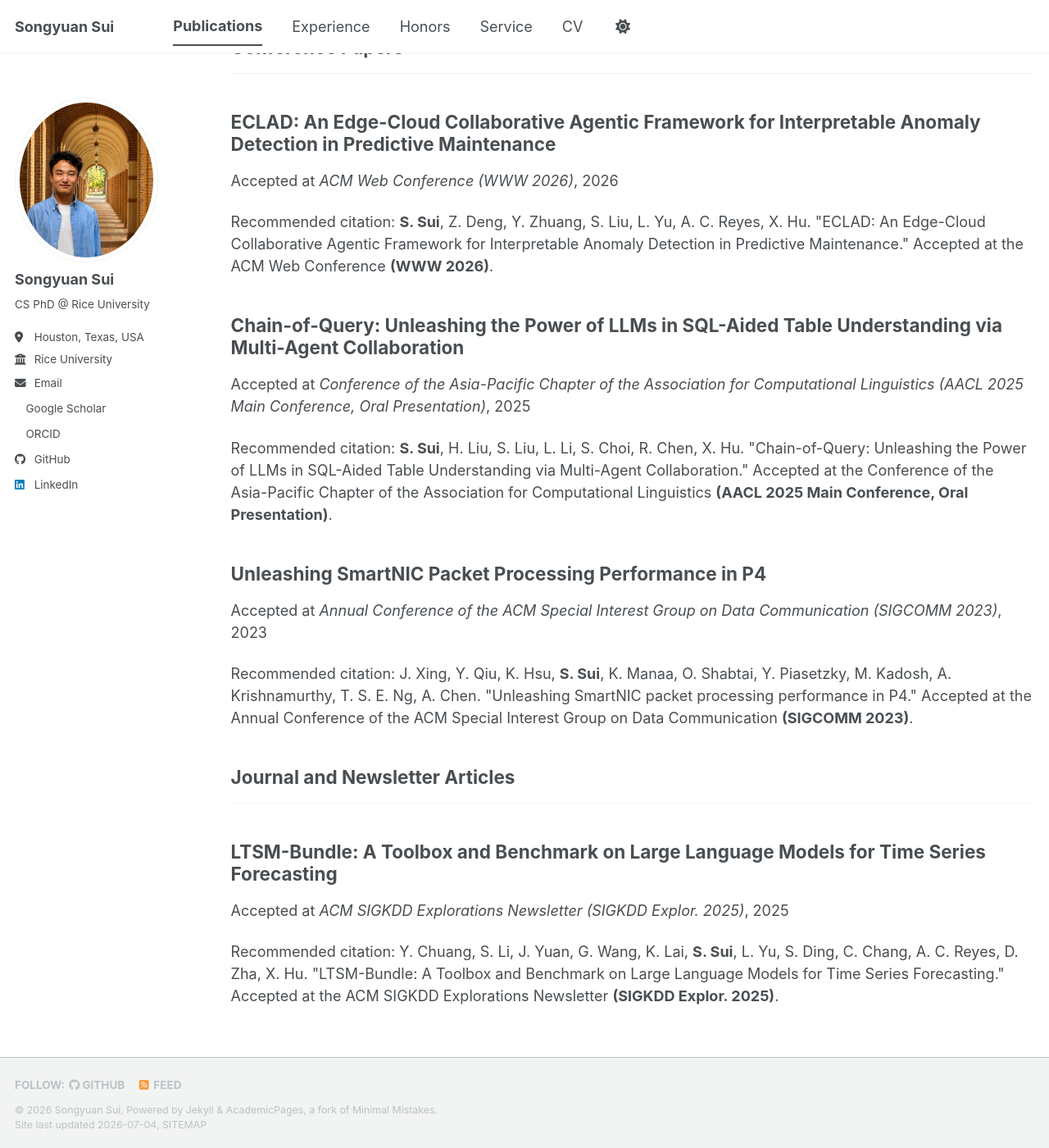
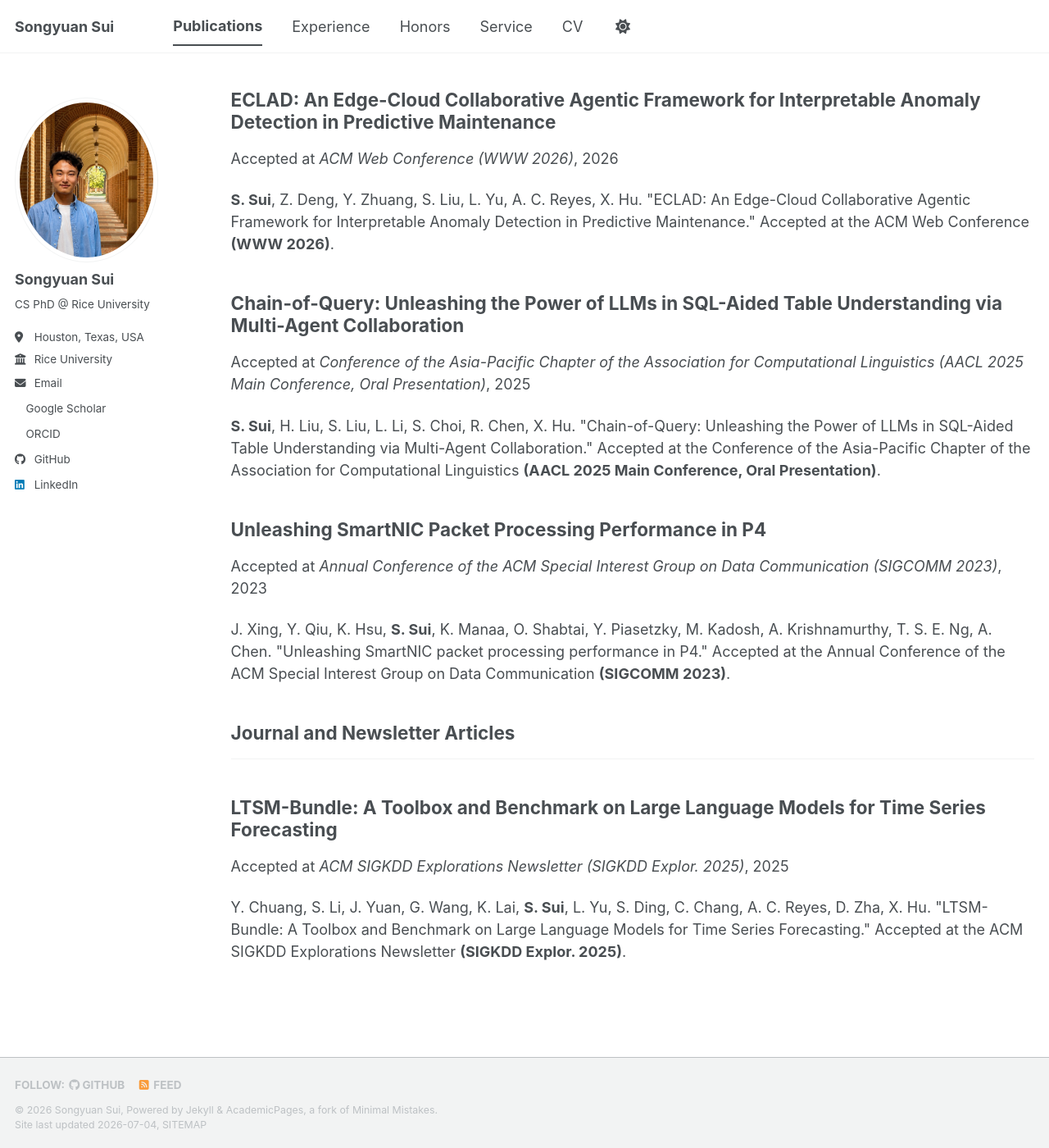
Before and after one commit to SongyuanSui/SongyuanSui.github.io, a Jekyll site: the page built from _pages/publications.html, in a window 1280 px wide and 1400 px high, scrolled down 1202 px. Shown: the whole window at 82% size. Built offline with Jekyll 4.4.1, drawn with Linux system fonts in a browser that asks for light colours; a style sheet for code colours, icons or effects is not loaded; some of the changed text lies outside the part shown.

Commit message:
adjust publication entries

```diff
--- a/_includes/archive-single.html
+++ b/_includes/archive-single.html
@@ -55,21 +55,21 @@
     {% endif %}
 
     {% if post.citation and post.paperurl and post.slidesurl and post.bibtexurl %}
-      <p>Recommended citation: {{ post.citation }}<br /><a href="{{ post.paperurl }}">Download Paper</a> | <a href="{{ post.slidesurl }}">Download Slides</a> | <a href="{{ post.bibtexurl }}">Download Bibtex</a></p>
+      <p>{{ post.citation }}<br /><a href="{{ post.paperurl }}">Download Paper</a> | <a href="{{ post.slidesurl }}">Download Slides</a> | <a href="{{ post.bibtexurl }}">Download Bibtex</a></p>
     {% elsif post.citation and post.paperurl and post.slidesurl %}
-      <p>Recommended citation: {{ post.citation }}<br /><a href="{{ post.paperurl }}">Download Paper</a> | <a href="{{ post.slidesurl }}">Download Slides</a></p>
+      <p>{{ post.citation }}<br /><a href="{{ post.paperurl }}">Download Paper</a> | <a href="{{ post.slidesurl }}">Download Slides</a></p>
     {% elsif post.citation and post.paperurl and post.bibtexurl %}
-      <p>Recommended citation: {{ post.citation }}<br /><a href="{{ post.paperurl }}">Download Paper</a> | <a href="{{ post.bibtexurl }}">Download Bibtex</a></p>
+      <p>{{ post.citation }}<br /><a href="{{ post.paperurl }}">Download Paper</a> | <a href="{{ post.bibtexurl }}">Download Bibtex</a></p>
     {% elsif post.citation and post.paperurl %}
-      <p>Recommended citation: {{ post.citation }}<br /><a href="{{ post.paperurl }}">Download Paper</a></p>
+      <p>{{ post.citation }}<br /><a href="{{ post.paperurl }}">Download Paper</a></p>
     {% elsif post.citation and post.slidesurl and post.bibtexurl %}
-      <p>Recommended citation: {{ post.citation }}<br /><a href="{{ post.slidesurl }}">Download Slides</a> | <a href="{{ post.bibtexurl}}">Download Bibtex</a></p>
+      <p>{{ post.citation }}<br /><a href="{{ post.slidesurl }}">Download Slides</a> | <a href="{{ post.bibtexurl}}">Download Bibtex</a></p>
     {% elsif post.citation and post.slidesurl %}
-      <p>Recommended citation: {{ post.citation }}<br /><a href="{{ post.slidesurl }}">Download Slides</a></p>
+      <p>{{ post.citation }}<br /><a href="{{ post.slidesurl }}">Download Slides</a></p>
     {% elsif post.citation and post.bibtexurl %}
-      <p>Recommended citation: {{ post.citation }}<br /><a href="{{ post.bibtexurl }}">Download Bibtex</a></p>
+      <p>{{ post.citation }}<br /><a href="{{ post.bibtexurl }}">Download Bibtex</a></p>
     {% elsif post.citation %}
-      <p>Recommended citation: {{ post.citation }}</p>
+      <p>{{ post.citation }}</p>
     {% elsif post.paperurl and post.bibtexurl %}
       <p><a href="{{ post.paperurl }}">Download Paper</a> | <a href="{{ post.bibtexurl }}">Download Bibtex</a></p>
     {% elsif post.paperurl %}
```
Also changed, not shown: _layouts/single.html (+8 -8 lines).
